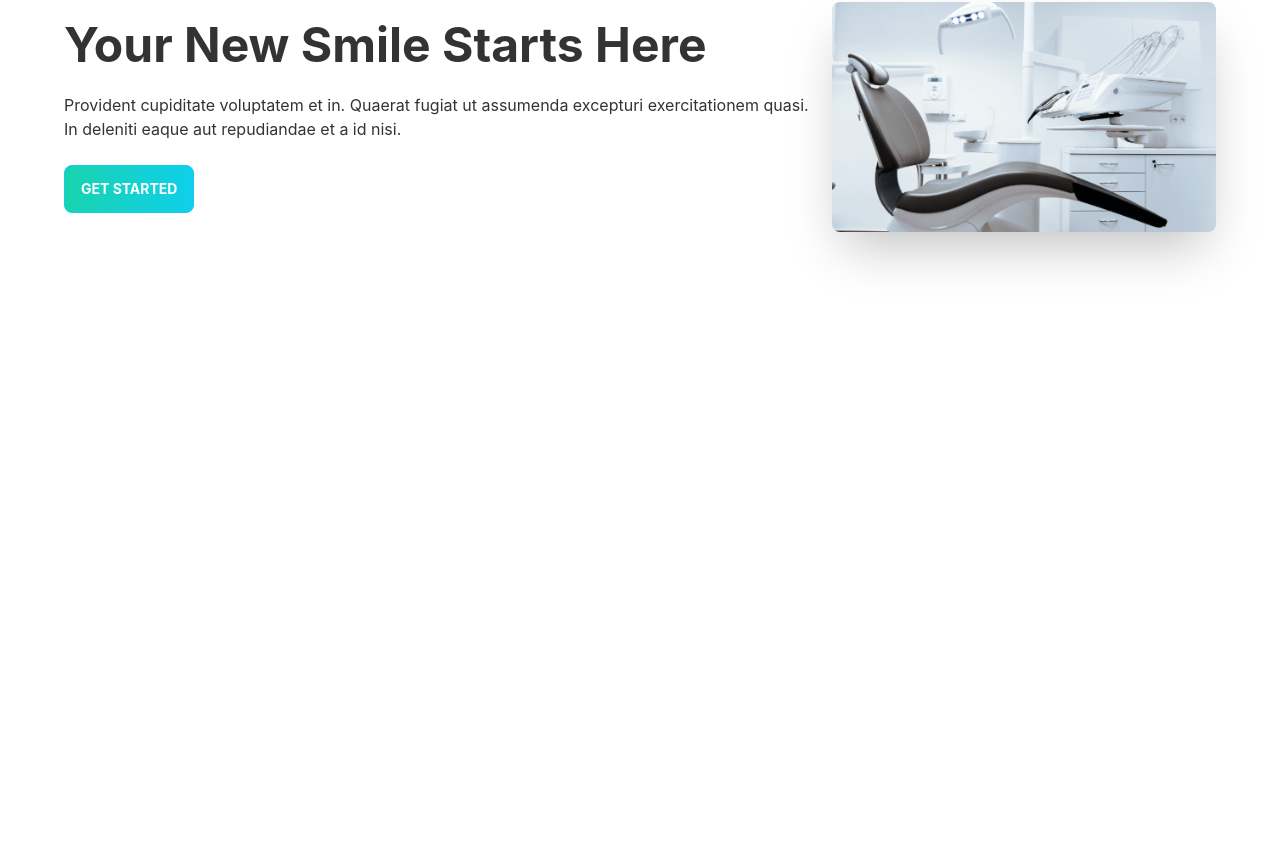
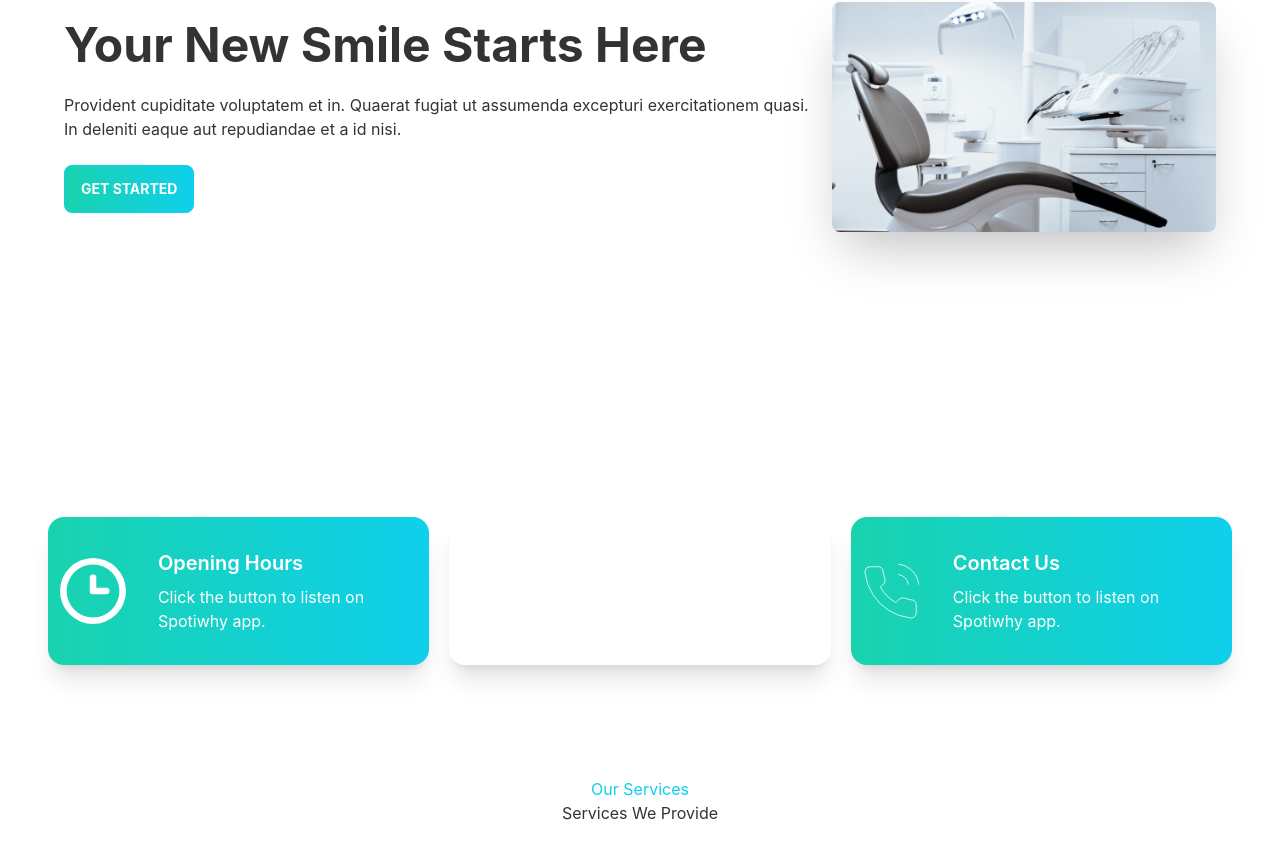
Before and after one commit to shtabdeepaull/doctors-portal-client, a React (Create React App) app: page / in a window 1280 px wide. Shown: the part 347-1206 px from the top of the page. Before the commit the page ends 864 px from the top, so only its background shows below. Built offline with nearby package versions, Linux system fonts and the light colour scheme.

Commit message:
added information

```diff
--- a/src/Pages/Home/Home.js
+++ b/src/Pages/Home/Home.js
@@ -1,10 +1,15 @@
 import React from 'react';
 import Banner from './Banner';
+import Info from './Info';
+import Services from './Services';
+
 
 const Home = () => {
     return (
         <div>
           <Banner></Banner>
+          <Info></Info>
+          <Services></Services>
         </div>
     );
 };
--- /dev/null
+++ b/src/Pages/Home/Info.js
@@ -0,0 +1,17 @@
+import React from 'react';
+import InfoCard from './InfoCard';
+import clock from '../../assets/icons/clock.svg';
+import marker from '../../assets/icons/marker.svg';
+import phone from '../../assets/icons/phone.svg';
+
+const Info = () => {
+    return (
+        <div className='grid grid-cols-1 lg:grid-cols-3 gap-5 px-12'>
+            <InfoCard cardTitle="Opening Hours" bgClass="bg-gradient-to-r from-secondary to-primary"  img={clock} ></InfoCard>
+            <InfoCard cardTitle="Our Locations" bgClass="bg-accent" img={marker} ></InfoCard>
+            <InfoCard cardTitle="Contact Us"    bgClass="bg-gradient-to-r from-secondary to-primary" img={phone} ></InfoCard>
+        </div>
+    );
+};
+
+export default Info;
--- /dev/null
+++ b/src/Pages/Home/InfoCard.js
@@ -0,0 +1,18 @@
+import React from 'react';
+
+const InfoCard = ({ img, cardTitle, bgClass }) => {
+    return (
+        <div class={`card lg:card-side bg-base-100 shadow-xl ${bgClass}`}>
+            <figure className='pl-3'>
+                <img src={img} alt="Album" />
+            </figure>
+            <div class="card-body text-white">
+                <h2 class="card-title">{cardTitle}</h2>
+                <p>Click the button to listen on Spotiwhy app.</p>
+
+            </div>
+        </div>
+    );
+};
+
+export default InfoCard;
--- /dev/null
+++ b/src/Pages/Home/Services.js
@@ -0,0 +1,14 @@
+import React from 'react';
+
+const Services = () => {
+    return (
+        <div className='my-28'>
+            <div className='text-center'>
+                <h3 className='text-primary'>Our Services</h3>
+                <h1>Services We Provide</h1>
+            </div>
+        </div>
+    );
+};
+
+export default Services;
```
